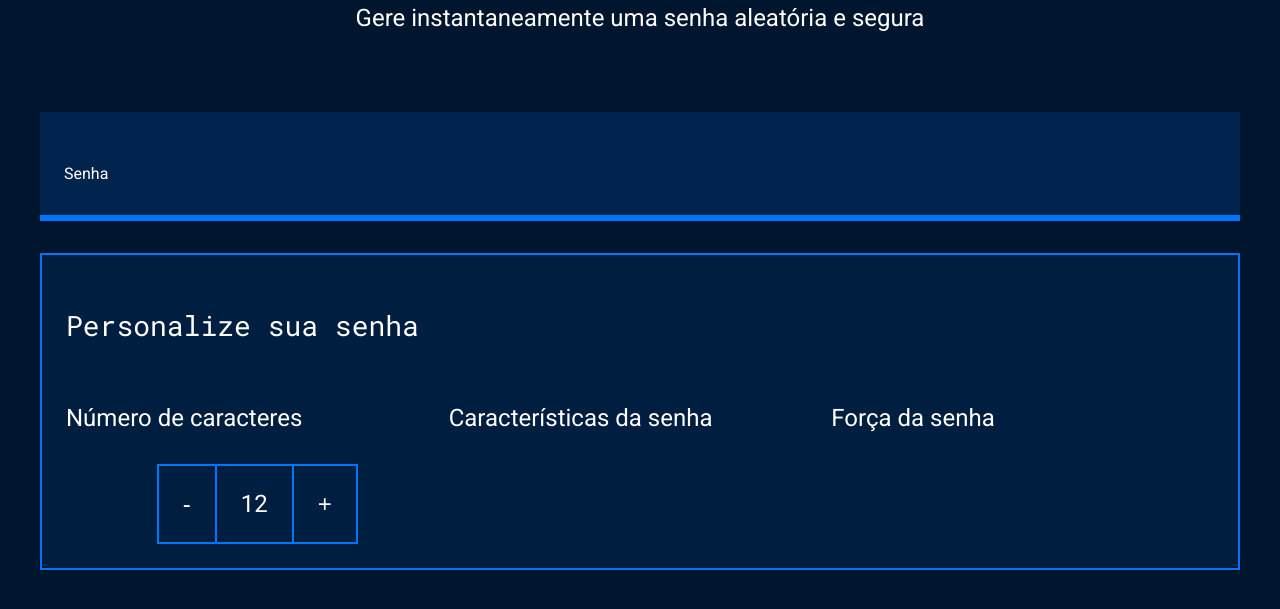
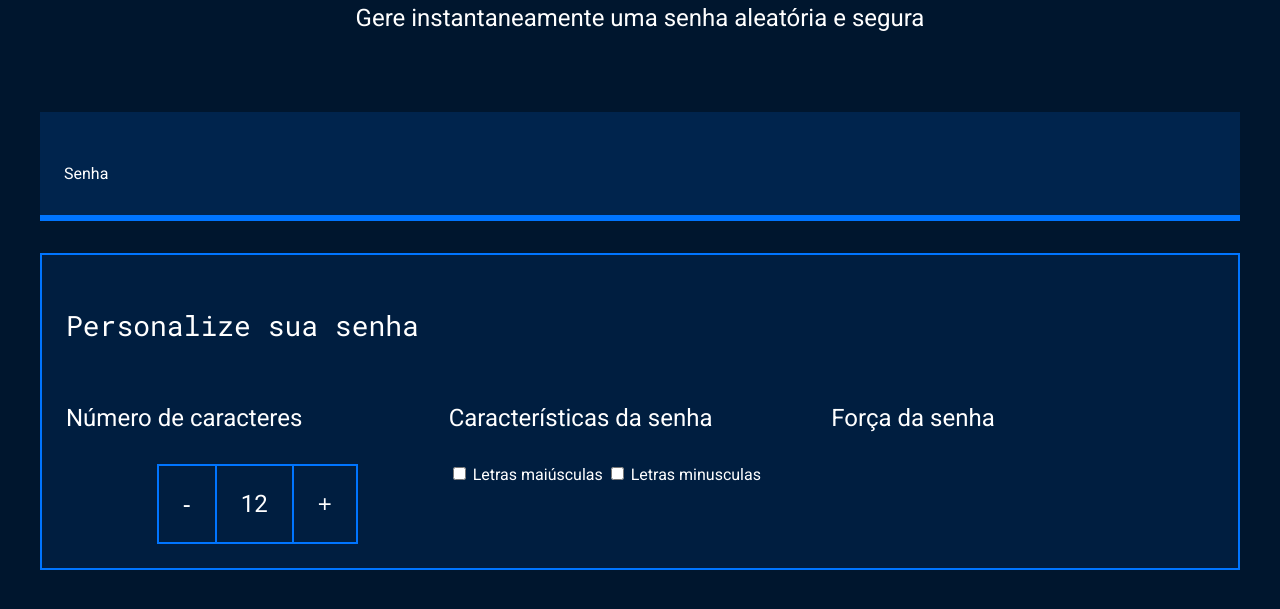
Before and after one commit to alisson69/seguran-a-digital, a plain HTML site: page index.html in a window 1280 px wide. Shown: the part 191-800 px from the top of the page. Drawn offline with Linux system fonts and the light colour scheme.

Commit message:
mudando o codigo adicionando botoẽs

```diff
--- a/index.html
+++ b/index.html
@@ -32,6 +32,10 @@
                 </div>
                 <div class="parametro-senha">
                     <h4 class="parametro-senha__titulo">Características da senha</h4>
+                   <input name="maiuscula" type="checkbox">
+                   <label for="maiuscula">Letras maiúsculas</label>
+                   <input name="minudculo" type="checkbox">
+                   <label for="minudculo">Letras minusculas</label>
                 </div>
                 <div class="parametro-senha">
                     <h4 class="parametro-senha__titulo">Força da senha</h4>
```
